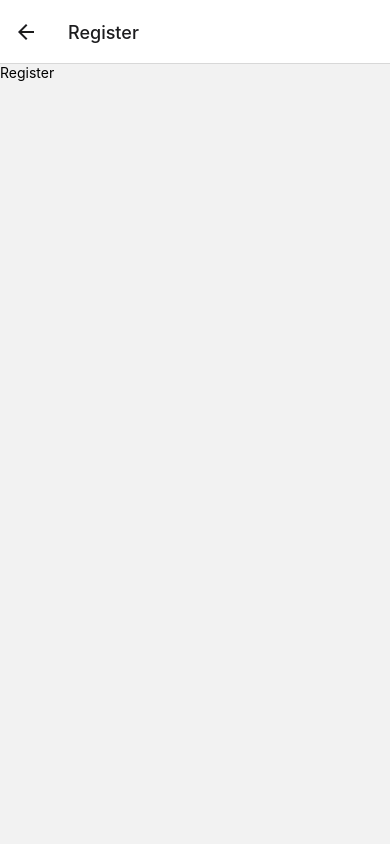
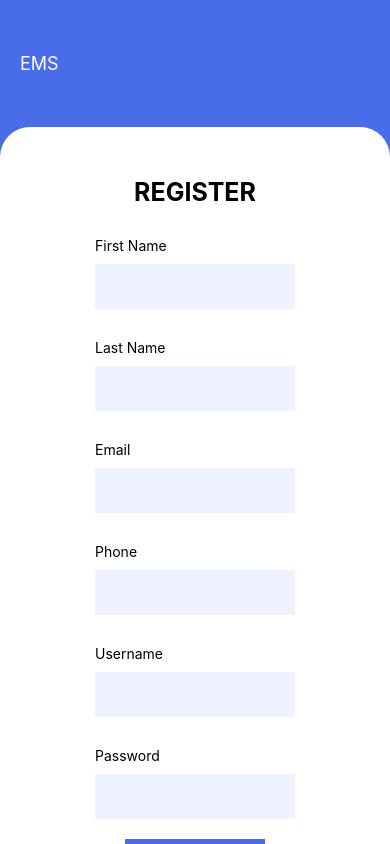
Before and after one commit to shallonkobusinge/ems-mob, a React Native app: screen /Register in a window 390 px wide. Built offline with nearby package versions, Linux system fonts and the light colour scheme.

Commit message:
feat: Register screen

```diff
--- a/App.js
+++ b/App.js
@@ -20,6 +20,14 @@ export default function App() {
     >
       <Stack.Navigator>
         <Stack.Screen
+          name="Register"
+          component={Register}
+          options={{
+            title: "Register",
+            headerShown: false
+          }}
+        />
+        <Stack.Screen
           name='Login'
           component={Login}
           options={{
@@ -27,7 +35,7 @@ export default function App() {
             headerShown: false
           }}
         />
-        {/* <Stack.Screen
+        <Stack.Screen
           name='Home'
           component={Home}
           options={{
@@ -36,12 +44,9 @@ export default function App() {
           }}
 
 
-        /> */}
+        />
 
-        <Stack.Screen
-          name="Register"
-          component={Register}
-        />
+
         <Stack.Screen
           name="RegisterEmployee"
           component={RegisterEmployee}
--- a/src/components/Button.jsx
+++ b/src/components/Button.jsx
@@ -29,6 +29,7 @@ const styles = StyleSheet.create({
         width: 140,
         height: 40,
         color: "white",
+        paddingBottom: 10
     },
     buttonText: {
         color: "white",
--- a/src/components/Navbar.jsx
+++ b/src/components/Navbar.jsx
@@ -1,4 +1,4 @@
-import { View, Text, StyleSheet } from 'react-native'
+import { View, Text, StyleSheet, ScrollView } from 'react-native'
 import React from 'react'
 
 export default function Navbar({ children }) {
--- a/src/screens/Register.jsx
+++ b/src/screens/Register.jsx
@@ -1,10 +1,65 @@
-import { View, Text } from 'react-native'
+import { View, Text, StyleSheet, ScrollView } from 'react-native'
 import React from 'react'
+import Navbar from '../components/Navbar'
+import Input from '../components/Input'
+import Button from '../components/Button'
 
 export default function Register() {
     return (
-        <View>
-            <Text>Register</Text>
-        </View>
+        <Navbar>
+            <ScrollView
+                style={styles.container}
+                showsVerticalScrollIndicator={false}
+                showsHorizontalScrollIndicator={false}
+            >
+
+                <Text style={styles.heading}>Register</Text>
+                <View>
+
+                    <Input
+                        label="First Name"
+
+                    />
+                    <Input
+                        label="Last Name"
+
+                    />
+                    <Input
+                        label="Email"
+
+                    />
+                    <Input
+                        label="Phone"
+
+                    />
+                    <Input
+                        label="Username"
+
+                    />
+                    <Input
+                        label="Password"
+
+                    />
+
+                    <Button />
+                </View>
+            </ScrollView>
+        </Navbar>
     )
 }
+
+const styles = StyleSheet.create({
+    container: {
+        marginTop: 40,
+        marginLeft: "auto",
+        marginRight: "auto",
+
+    },
+    heading: {
+        textAlign: "center",
+        textTransform: "uppercase",
+        fontSize: 25,
+        fontWeight: "bold",
+    }
+
+})
```
